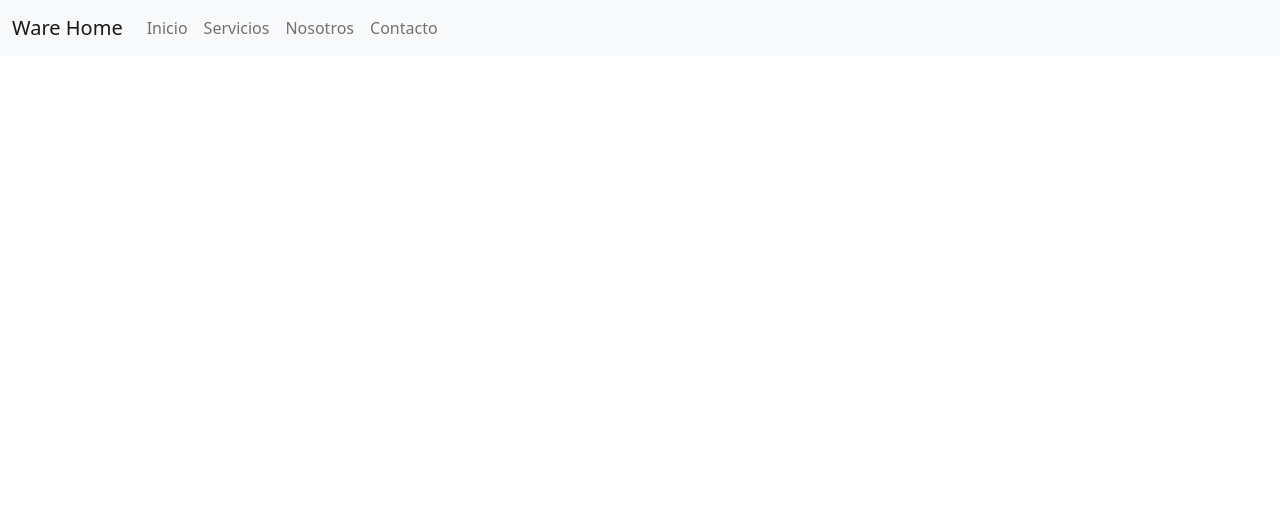
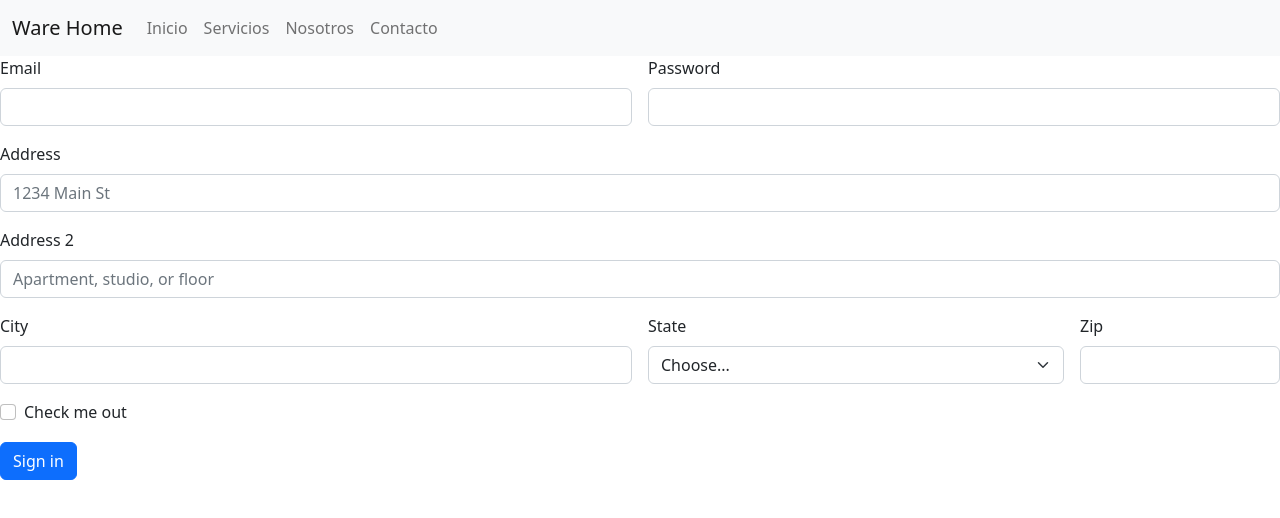
Before and after one commit to Lucas-Meurzet/mi_repositorio, a website: page contacto.html in a window 1280 px wide. Drawn offline with Linux system fonts and the light colour scheme.

Commit message:
Formulario base

```diff
--- a/contacto.html
+++ b/contacto.html
@@ -43,5 +43,53 @@
 </header>
 <!-- Barra de Navegación -->
 
+<!-- Formulario -->
+<form class="row g-3">
+  <div class="col-md-6">
+    <label for="inputEmail4" class="form-label">Email</label>
+    <input type="email" class="form-control" id="inputEmail4">
+  </div>
+  <div class="col-md-6">
+    <label for="inputPassword4" class="form-label">Password</label>
+    <input type="password" class="form-control" id="inputPassword4">
+  </div>
+  <div class="col-12">
+    <label for="inputAddress" class="form-label">Address</label>
+    <input type="text" class="form-control" id="inputAddress" placeholder="1234 Main St">
+  </div>
+  <div class="col-12">
+    <label for="inputAddress2" class="form-label">Address 2</label>
+    <input type="text" class="form-control" id="inputAddress2" placeholder="Apartment, studio, or floor">
+  </div>
+  <div class="col-md-6">
+    <label for="inputCity" class="form-label">City</label>
+    <input type="text" class="form-control" id="inputCity">
+  </div>
+  <div class="col-md-4">
+    <label for="inputState" class="form-label">State</label>
+    <select id="inputState" class="form-select">
+      <option selected>Choose...</option>
+      <option>...</option>
+    </select>
+  </div>
+  <div class="col-md-2">
+    <label for="inputZip" class="form-label">Zip</label>
+    <input type="text" class="form-control" id="inputZip">
+  </div>
+  <div class="col-12">
+    <div class="form-check">
+      <input class="form-check-input" type="checkbox" id="gridCheck">
+      <label class="form-check-label" for="gridCheck">
+        Check me out
+      </label>
+    </div>
+  </div>
+  <div class="col-12">
+    <button type="submit" class="btn btn-primary">Sign in</button>
+  </div>
+</form>
+<!-- Formulario -->
+
+
 </body>
 </html>
```
